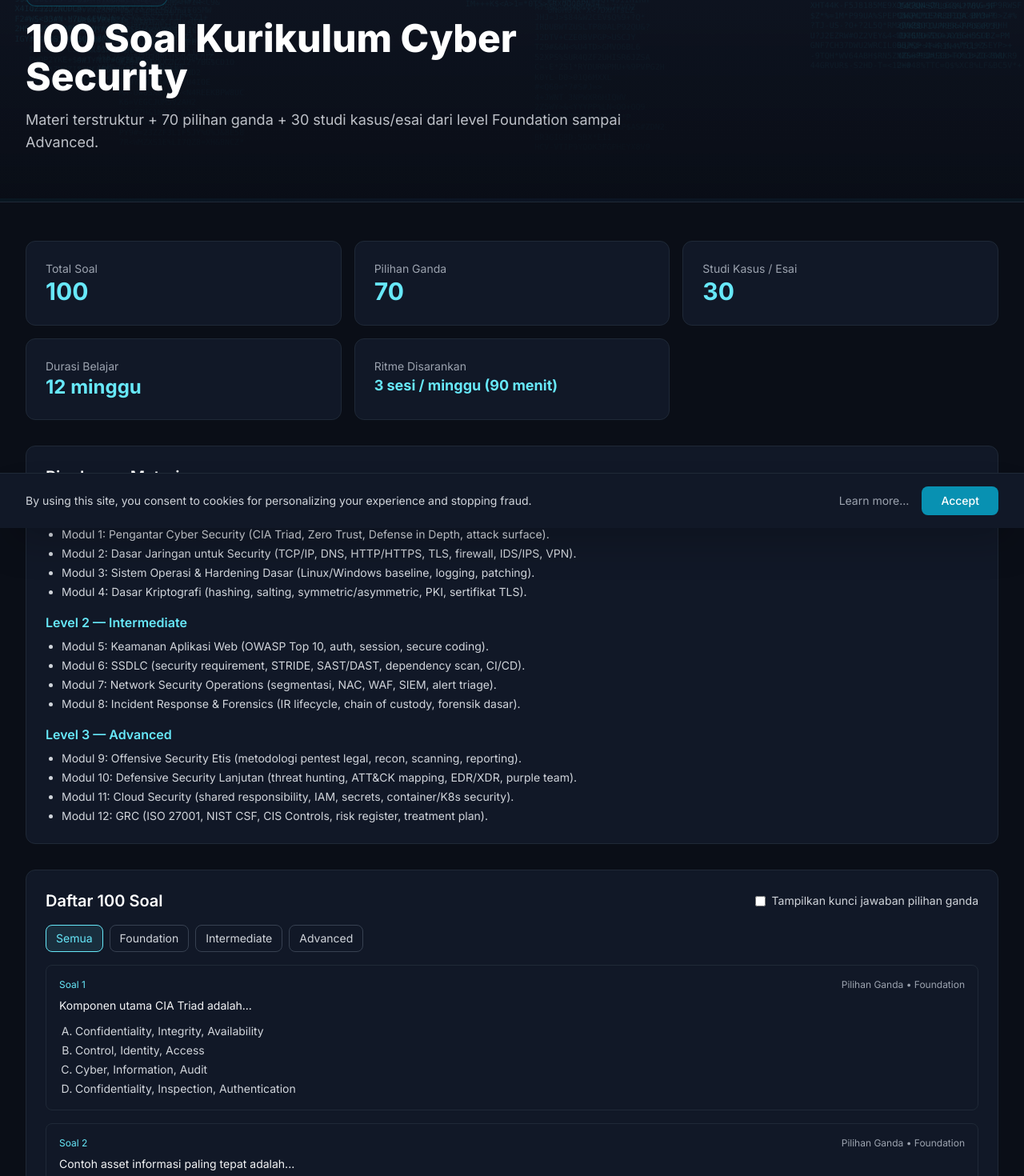
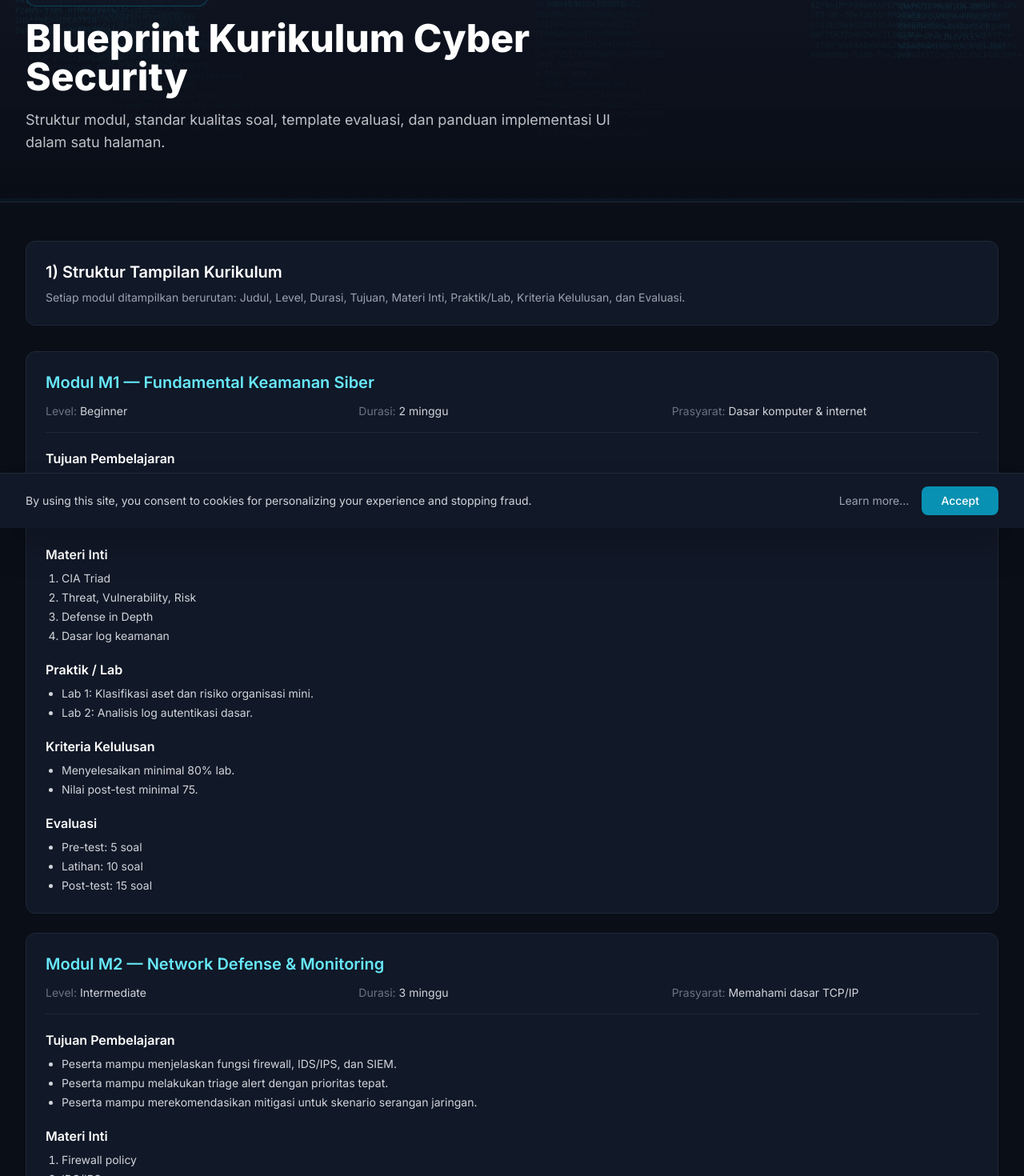
Before and after one commit to sobri3195/secguided, a React (Vite) app: page /question-bank in a window 1280 px wide. Shown: the part 140-1610 px from the top of the page at 80% size. Built offline with nearby package versions, Linux system fonts and the light colour scheme; no server answers.

Commit message:
Implement curriculum blueprint and question standards page

```diff
--- /dev/null
+++ b/src/data/curriculumUiBlueprint.js
@@ -0,0 +1,111 @@
+export const curriculumModules = [
+  {
+    id: 'M1',
+    title: 'Fundamental Keamanan Siber',
+    level: 'Beginner',
+    duration: '2 minggu',
+    prerequisite: 'Dasar komputer & internet',
+    goals: [
+      'Peserta mampu menjelaskan CIA Triad dan prinsip Zero Trust.',
+      'Peserta mampu mengidentifikasi aset, ancaman, dan risiko dasar.',
+      'Peserta mampu membaca indikator insiden sederhana dari log dasar.',
+    ],
+    topics: ['CIA Triad', 'Threat, Vulnerability, Risk', 'Defense in Depth', 'Dasar log keamanan'],
+    labs: ['Lab 1: Klasifikasi aset dan risiko organisasi mini.', 'Lab 2: Analisis log autentikasi dasar.'],
+    graduationCriteria: ['Menyelesaikan minimal 80% lab.', 'Nilai post-test minimal 75.'],
+    evaluation: { preTest: '5 soal', practice: '10 soal', postTest: '15 soal' },
+  },
+  {
+    id: 'M2',
+    title: 'Network Defense & Monitoring',
+    level: 'Intermediate',
+    duration: '3 minggu',
+    prerequisite: 'Memahami dasar TCP/IP',
+    goals: [
+      'Peserta mampu menjelaskan fungsi firewall, IDS/IPS, dan SIEM.',
+      'Peserta mampu melakukan triage alert dengan prioritas tepat.',
+      'Peserta mampu merekomendasikan mitigasi untuk skenario serangan jaringan.',
+    ],
+    topics: ['Firewall policy', 'IDS/IPS', 'SIEM correlation', 'Alert triage & tuning'],
+    labs: ['Lab 1: Menyusun rule firewall dasar.', 'Lab 2: Triage 20 alert dan klasifikasi severity.'],
+    graduationCriteria: ['Menyelesaikan minimal 80% lab.', 'Nilai post-test minimal 75.'],
+    evaluation: { preTest: '5 soal', practice: '10 soal', postTest: '15 soal' },
+  },
+  {
+    id: 'M3',
+    title: 'Incident Response & Hardening Lanjutan',
+    level: 'Advanced',
+    duration: '3 minggu',
+    prerequisite: 'Lulus modul Beginner & Intermediate',
+    goals: [
+      'Peserta mampu menyusun playbook respons insiden ransomware.',
+      'Peserta mampu melakukan analisis akar masalah dari skenario kompromi.',
+      'Peserta mampu mempresentasikan rekomendasi perbaikan teknis berbasis prioritas risiko.',
+    ],
+    topics: ['IR lifecycle', 'Chain of custody', 'Threat hunting dasar', 'Hardening prioritas tinggi'],
+    labs: ['Lab 1: Simulasi tabletop incident response.', 'Lab 2: Hardening endpoint dan validasi kontrol.'],
+    graduationCriteria: ['Menyelesaikan minimal 80% lab.', 'Nilai post-test minimal 75.', 'Nilai praktik minimal 70.'],
+    evaluation: { preTest: '5 soal', practice: '10 soal', postTest: '15 soal' },
+  },
+];
+
+export const questionStandards = {
+  characteristics: [
+    'Sesuai tujuan pembelajaran (tidak keluar dari materi modul).',
+    'Jelas dan tidak ambigu.',
+    'Satu fokus per soal.',
+    'Kontekstual keamanan siber dengan kasus realistis.',
+    'Memiliki tingkat kesulitan: mudah, sedang, sulit.',
+  ],
+  composition: [
+    '9 soal pilihan ganda (konsep).',
+    '4 soal studi kasus singkat (analisis).',
+    '2 soal praktik/lab task (penerapan).',
+  ],
+  difficulty: ['30% mudah', '50% sedang', '20% sulit'],
+  bloom: [
+    'Remember/Understand: definisi, fungsi, konsep dasar.',
+    'Apply: memilih langkah mitigasi, membaca log sederhana.',
+    'Analyze: identifikasi akar masalah dari skenario.',
+  ],
+};
+
+export const questionTemplates = [
+  {
+    title: 'Pilihan Ganda',
+    body: `- ID: M1-PG-001\n- Tipe: Pilihan Ganda\n- Level: Mudah/Sedang/Sulit\n- Tujuan: [kode tujuan pembelajaran]\n- Pertanyaan: ...\n- Opsi:\n  A. ...\n  B. ...\n  C. ...\n  D. ...\n- Jawaban Benar: B\n- Pembahasan: ...`,
+  },
+  {
+    title: 'Studi Kasus',
+    body: `- ID: M1-SK-001\n- Tipe: Studi Kasus\n- Level: Sedang/Sulit\n- Tujuan: [kode tujuan pembelajaran]\n- Kasus: [paragraf singkat insiden]\n- Pertanyaan: Berdasarkan kasus di atas, langkah paling tepat adalah ...\n- Jawaban Ideal: ...\n- Rubrik Penilaian:\n  - Identifikasi masalah (40%)\n  - Solusi yang diusulkan (40%)\n  - Alasan teknis (20%)`,
+  },
+  {
+    title: 'Lab Task',
+    body: `- ID: M1-LAB-001\n- Tipe: Praktik\n- Level: Sedang/Sulit\n- Tujuan: [kode tujuan pembelajaran]\n- Instruksi: ...\n- Output yang harus dikumpulkan: screenshot/log/laporan\n- Rubrik:\n  - Ketepatan langkah (50%)\n  - Hasil akhir (30%)\n  - Dokumentasi (20%)`,
+  },
+];
+
+export const validationChecklist = [
+  'Soal sesuai modul dan tujuan pembelajaran.',
+  'Tidak ada jawaban ganda yang benar (untuk pilihan ganda).',
+  'Pembahasan tersedia dan benar secara teknis.',
+  'Tingkat kesulitan sudah diberi label.',
+  'Bahasa jelas, singkat, dan konsisten.',
+  'Sudah direview minimal oleh 1 reviewer materi.',
+];
+
+export const miniEvaluationPackage = {
+  preTest: '5 PG (cek pengetahuan awal)',
+  practice: '7 PG + 3 studi kasus',
+  postTest: '9 PG + 4 studi kasus + 2 lab task',
+  passingScore: 'Nilai total minimal 75/100',
+  labScore: 'Nilai praktik (lab) minimal 70/100',
+};
+
+export const uiImplementation = [
+  'Header modul (judul, level, durasi, progress).',
+  'Accordion materi inti.',
+  'Card praktik/lab.',
+  'Panel evaluasi (pre-test, latihan, post-test).',
+  'Ringkasan skor + rekomendasi lanjut modul berikutnya.',
+];
--- a/src/pages/QuestionBank.jsx
+++ b/src/pages/QuestionBank.jsx
@@ -1,130 +1,153 @@
-import React, { useMemo, useState } from 'react';
+import React from 'react';
 import PageHero from '../components/PageHero';
 import {
-  curriculumMaterials,
-  cyberCurriculumQuestionSet,
-  curriculumQuestionSummary,
-} from '../data/cyberCurriculumQuestionBank';
-
-const FILTERS = ['Semua', 'Foundation', 'Intermediate', 'Advanced'];
+  curriculumModules,
+  questionStandards,
+  questionTemplates,
+  validationChecklist,
+  miniEvaluationPackage,
+  uiImplementation,
+} from '../data/curriculumUiBlueprint';
 
 const QuestionBank = () => {
-  const [activeFilter, setActiveFilter] = useState('Semua');
-  const [showAnswerKey, setShowAnswerKey] = useState(false);
-
-  const filteredQuestions = useMemo(() => {
-    if (activeFilter === 'Semua') return cyberCurriculumQuestionSet;
-    return cyberCurriculumQuestionSet.filter((question) => question.level === activeFilter);
-  }, [activeFilter]);
-
   return (
     <div>
       <PageHero
-        badge="BANK SOAL & MATERI"
-        title="100 Soal Kurikulum Cyber Security"
-        subtitle="Materi terstruktur + 70 pilihan ganda + 30 studi kasus/esai dari level Foundation sampai Advanced."
+        badge="KURIKULUM & STANDAR SOAL"
+        title="Blueprint Kurikulum Cyber Security"
+        subtitle="Struktur modul, standar kualitas soal, template evaluasi, dan panduan implementasi UI dalam satu halaman."
       />
 
       <section className="bg-dark-900">
         <div className="max-w-7xl mx-auto px-4 sm:px-6 lg:px-8 py-12 space-y-8">
-          <div className="grid grid-cols-1 md:grid-cols-3 gap-4">
-            <div className="bg-dark-800 border border-dark-700 rounded-xl p-6">
-              <p className="text-gray-400 text-sm">Total Soal</p>
-              <p className="text-3xl font-bold text-cyan-300">{curriculumQuestionSummary.total}</p>
-            </div>
-            <div className="bg-dark-800 border border-dark-700 rounded-xl p-6">
-              <p className="text-gray-400 text-sm">Pilihan Ganda</p>
-              <p className="text-3xl font-bold text-cyan-300">{curriculumQuestionSummary.mcq}</p>
-            </div>
-            <div className="bg-dark-800 border border-dark-700 rounded-xl p-6">
-              <p className="text-gray-400 text-sm">Studi Kasus / Esai</p>
-              <p className="text-3xl font-bold text-cyan-300">{curriculumQuestionSummary.essay}</p>
-            </div>
-            {curriculumQuestionSummary.showLearningMeta && (
-              <>
-                <div className="bg-dark-800 border border-dark-700 rounded-xl p-6">
-                  <p className="text-gray-400 text-sm">Durasi Belajar</p>
-                  <p className="text-2xl font-bold text-cyan-300">{curriculumQuestionSummary.learningDuration}</p>
-                </div>
-                <div className="bg-dark-800 border border-dark-700 rounded-xl p-6">
-                  <p className="text-gray-400 text-sm">Ritme Disarankan</p>
-                  <p className="text-lg font-bold text-cyan-300">{curriculumQuestionSummary.rhythm}</p>
-                </div>
-              </>
-            )}
+          <div className="bg-dark-800 border border-dark-700 rounded-xl p-6">
+            <h2 className="text-xl font-semibold text-white">1) Struktur Tampilan Kurikulum</h2>
+            <p className="text-gray-400 mt-2 text-sm">Setiap modul ditampilkan berurutan: Judul, Level, Durasi, Tujuan, Materi Inti, Praktik/Lab, Kriteria Kelulusan, dan Evaluasi.</p>
           </div>
 
-          <div className="bg-dark-800 border border-dark-700 rounded-xl p-6 space-y-4">
-            <h2 className="text-xl font-semibold text-white">Ringkasan Materi</h2>
-            {curriculumMaterials.map((section) => (
-              <div key={section.level}>
-                <h3 className="text-cyan-300 font-semibold">{section.level}</h3>
-                <ul className="list-disc ml-5 mt-2 space-y-1 text-gray-300 text-sm">
-                  {section.modules.map((module) => (
-                    <li key={module}>{module}</li>
-                  ))}
-                </ul>
-              </div>
+          <div className="space-y-6">
+            {curriculumModules.map((module) => (
+              <article key={module.id} className="bg-dark-800 border border-dark-700 rounded-xl p-6 space-y-5">
+                <header className="border-b border-dark-700 pb-4">
+                  <h3 className="text-xl font-semibold text-cyan-300">Modul {module.id} — {module.title}</h3>
+                  <div className="mt-3 text-sm text-gray-300 grid sm:grid-cols-3 gap-2">
+                    <p><span className="text-gray-500">Level:</span> {module.level}</p>
+                    <p><span className="text-gray-500">Durasi:</span> {module.duration}</p>
+                    <p><span className="text-gray-500">Prasyarat:</span> {module.prerequisite}</p>
+                  </div>
+                </header>
+
+                <div>
+                  <h4 className="font-semibold text-white">Tujuan Pembelajaran</h4>
+                  <ul className="list-disc ml-5 mt-2 space-y-1 text-sm text-gray-300">
+                    {module.goals.map((goal) => <li key={goal}>{goal}</li>)}
+                  </ul>
+                </div>
+
+                <div>
+                  <h4 className="font-semibold text-white">Materi Inti</h4>
+                  <ol className="list-decimal ml-5 mt-2 space-y-1 text-sm text-gray-300">
+                    {module.topics.map((topic) => <li key={topic}>{topic}</li>)}
+                  </ol>
+                </div>
+
+                <div>
+                  <h4 className="font-semibold text-white">Praktik / Lab</h4>
+                  <ul className="list-disc ml-5 mt-2 space-y-1 text-sm text-gray-300">
+                    {module.labs.map((lab) => <li key={lab}>{lab}</li>)}
+                  </ul>
+                </div>
+
+                <div>
+                  <h4 className="font-semibold text-white">Kriteria Kelulusan</h4>
+                  <ul className="list-disc ml-5 mt-2 space-y-1 text-sm text-gray-300">
+                    {module.graduationCriteria.map((criteria) => <li key={criteria}>{criteria}</li>)}
+                  </ul>
+                </div>
+
+                <div>
+                  <h4 className="font-semibold text-white">Evaluasi</h4>
+                  <ul className="list-disc ml-5 mt-2 space-y-1 text-sm text-gray-300">
+                    <li>Pre-test: {module.evaluation.preTest}</li>
+                    <li>Latihan: {module.evaluation.practice}</li>
+                    <li>Post-test: {module.evaluation.postTest}</li>
+                  </ul>
+                </div>
+              </article>
             ))}
           </div>
 
-          <div className="bg-dark-800 border border-dark-700 rounded-xl p-6 space-y-4">
-            <div className="flex flex-col md:flex-row md:items-center md:justify-between gap-3">
-              <h2 className="text-xl font-semibold text-white">Daftar 100 Soal</h2>
-              <label className="text-sm text-gray-300 inline-flex items-center gap-2">
-                <input
-                  type="checkbox"
-                  checked={showAnswerKey}
-                  onChange={(event) => setShowAnswerKey(event.target.checked)}
-                />
-                Tampilkan kunci jawaban pilihan ganda
-              </label>
-            </div>
+          <div className="grid md:grid-cols-2 gap-6">
+            <section className="bg-dark-800 border border-dark-700 rounded-xl p-6 space-y-4">
+              <h2 className="text-xl font-semibold text-white">2) Standar Soal</h2>
+              <div>
+                <h3 className="text-cyan-300 font-semibold">Karakteristik Soal Baik</h3>
+                <ul className="list-disc ml-5 mt-2 text-sm text-gray-300 space-y-1">
+                  {questionStandards.characteristics.map((item) => <li key={item}>{item}</li>)}
+                </ul>
+              </div>
+              <div>
+                <h3 className="text-cyan-300 font-semibold">Komposisi Post-test (15 Soal)</h3>
+                <ul className="list-disc ml-5 mt-2 text-sm text-gray-300 space-y-1">
+                  {questionStandards.composition.map((item) => <li key={item}>{item}</li>)}
+                </ul>
+              </div>
+              <div>
+                <h3 className="text-cyan-300 font-semibold">Distribusi Kesulitan</h3>
+                <ul className="list-disc ml-5 mt-2 text-sm text-gray-300 space-y-1">
+                  {questionStandards.difficulty.map((item) => <li key={item}>{item}</li>)}
+                </ul>
+              </div>
+              <div>
+                <h3 className="text-cyan-300 font-semibold">Blueprint Kognitif (Bloom)</h3>
+                <ul className="list-disc ml-5 mt-2 text-sm text-gray-300 space-y-1">
+                  {questionStandards.bloom.map((item) => <li key={item}>{item}</li>)}
+                </ul>
+              </div>
+            </section>
 
-            <div className="flex flex-wrap gap-2">
-              {FILTERS.map((filter) => (
-                <button
-                  key={filter}
-                  type="button"
-                  onClick={() => setActiveFilter(filter)}
-                  className={`px-3 py-1.5 rounded-lg border text-sm transition ${
-                    activeFilter === filter
-                      ? 'border-cyan-300 text-cyan-300 bg-cyan-300/10'
-                      : 'border-dark-600 text-gray-300 hover:border-cyan-400'
-                  }`}
-                >
-                  {filter}
-                </button>
-              ))}
-            </div>
+            <section className="bg-dark-800 border border-dark-700 rounded-xl p-6 space-y-4">
+              <h2 className="text-xl font-semibold text-white">4) Checklist Validasi Soal</h2>
+              <ul className="space-y-2 text-sm text-gray-300">
+                {validationChecklist.map((item) => (
+                  <li key={item} className="flex items-start gap-2">
+                    <span className="text-cyan-300 mt-0.5">☐</span>
+                    <span>{item}</span>
+                  </li>
+                ))}
+              </ul>
 
-            <div className="space-y-4">
-              {filteredQuestions.map((item) => (
-                <article key={item.id} className="border border-dark-700 rounded-lg p-4">
-                  <div className="flex items-center justify-between text-xs mb-2">
-                    <span className="text-cyan-300">Soal {item.id}</span>
-                    <span className="text-gray-400">{item.type === 'mcq' ? 'Pilihan Ganda' : 'Studi Kasus/Esai'} • {item.level}</span>
-                  </div>
-                  <p className="text-gray-100 text-sm">{item.question}</p>
+              <h2 className="text-xl font-semibold text-white pt-2">5) Mini Paket Evaluasi</h2>
+              <ul className="list-disc ml-5 text-sm text-gray-300 space-y-1">
+                <li><strong>Pre-test:</strong> {miniEvaluationPackage.preTest}</li>
+                <li><strong>Latihan:</strong> {miniEvaluationPackage.practice}</li>
+                <li><strong>Post-test:</strong> {miniEvaluationPackage.postTest}</li>
+              </ul>
+              <div className="rounded-lg border border-cyan-500/40 bg-cyan-500/10 p-4 text-sm text-cyan-100 space-y-1">
+                <p>{miniEvaluationPackage.passingScore}</p>
+                <p>{miniEvaluationPackage.labScore}</p>
+              </div>
+            </section>
+          </div>
 
-                  {item.type === 'mcq' ? (
-                    <ol className="mt-3 list-[upper-alpha] ml-5 text-sm text-gray-300 space-y-1">
-                      {item.options.map((option, idx) => (
-                        <li key={`${item.id}-${option}`}>
-                          {option}
-                          {showAnswerKey && idx === item.answerIndex ? (
-                            <span className="text-emerald-300"> ← Jawaban benar</span>
-                          ) : null}
-                        </li>
-                      ))}
-                    </ol>
-                  ) : (
-                    <p className="mt-3 text-sm text-gray-400">Rubrik: {item.rubric}</p>
-                  )}
+          <section className="bg-dark-800 border border-dark-700 rounded-xl p-6 space-y-4">
+            <h2 className="text-xl font-semibold text-white">3) Template Penulisan Soal</h2>
+            <div className="grid lg:grid-cols-3 gap-4">
+              {questionTemplates.map((template) => (
+                <article key={template.title} className="border border-dark-700 rounded-lg p-4 bg-dark-900/50">
+                  <h3 className="font-semibold text-cyan-300 mb-2">{template.title}</h3>
+                  <pre className="text-xs text-gray-300 whitespace-pre-wrap leading-relaxed">{template.body}</pre>
                 </article>
               ))}
             </div>
-          </div>
+          </section>
+
+          <section className="bg-dark-800 border border-dark-700 rounded-xl p-6">
+            <h2 className="text-xl font-semibold text-white">6) Catatan Implementasi UI</h2>
+            <ol className="list-decimal ml-5 mt-2 text-sm text-gray-300 space-y-1">
+              {uiImplementation.map((item) => <li key={item}>{item}</li>)}
+            </ol>
+          </section>
         </div>
       </section>
     </div>
```
